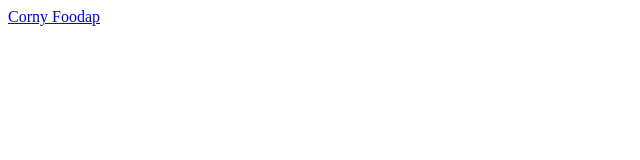
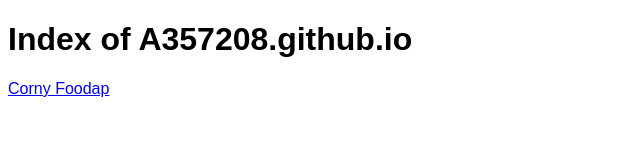
Before and after one commit to A357208/A357208.github.io, a plain HTML site: page index.html in a window 1280 px wide. Shown: the whole page, without its empty margins (0-640 px from the left). Drawn offline with Linux system fonts and the light colour scheme.

Commit message:
Update index.html

```diff
--- a/index.html
+++ b/index.html
@@ -2,8 +2,14 @@
 <html>
   <head>
     <title>My GH Pages</title>
+    <style>
+      * {
+        font-family: sans-serif;
+      }
+    </style>
   </head>
   <body>
+    <h1>Index of A357208.github.io</h1>
     <a href="corny-foodap/index.html">Corny Foodap</a>
   </body>
 </html>
```
